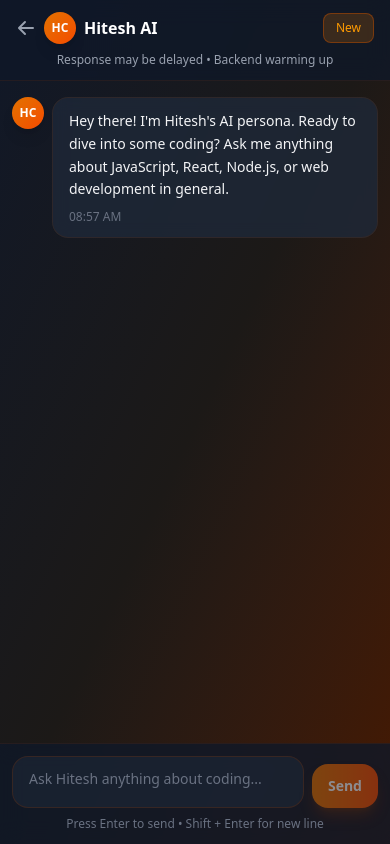
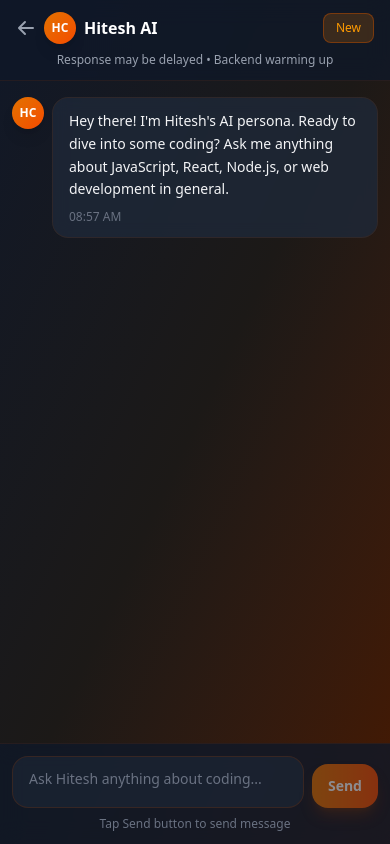
Before and after one commit to kishoraman21/persona, a React (Vite) app in the folder aipersona_frontend/: page /chat in a window 390 px wide. Built offline with nearby package versions, Linux system fonts and the light colour scheme.

Commit message:
fixed for mobile enter button

```diff
--- a/aipersona_frontend/src/components/Chat.jsx
+++ b/aipersona_frontend/src/components/Chat.jsx
@@ -85,7 +85,9 @@ export default function HiteshAIChat() {
 
 
   const handleKeyPress = (e) => {
-    if (e.key === 'Enter' && !e.shiftKey) {
+    // Only trigger send on desktop (when Enter is pressed without Shift)
+    // On mobile, let the default behavior handle new lines
+    if (e.key === 'Enter' && !e.shiftKey && window.innerWidth >= 640) {
       e.preventDefault();
       handleSend();
     }
@@ -273,7 +275,8 @@ export default function HiteshAIChat() {
             </button>
           </div>
           <p className="text-xs text-gray-500 mt-2 sm:mt-3 text-center">
-            Press Enter to send • Shift + Enter for new line
+            <span className="hidden sm:inline">Press Enter to send • Shift + Enter for new line</span>
+            <span className="sm:hidden">Tap Send button to send message</span>
           </p>
         </div>
       </div>
```
